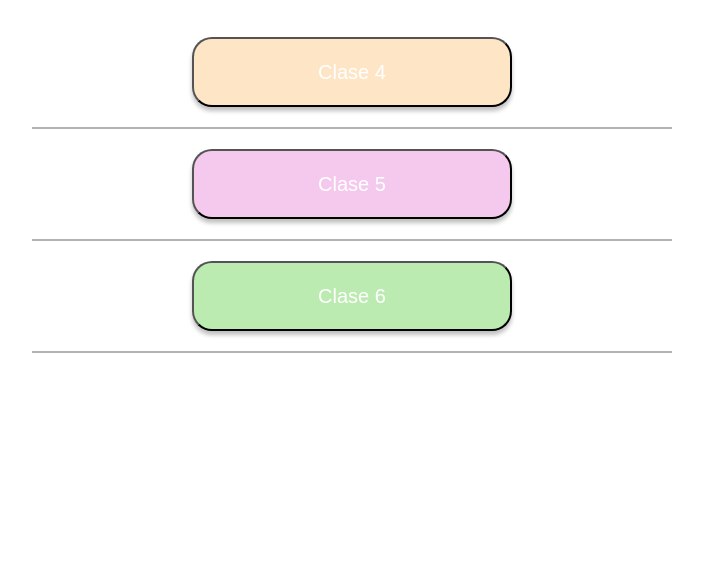
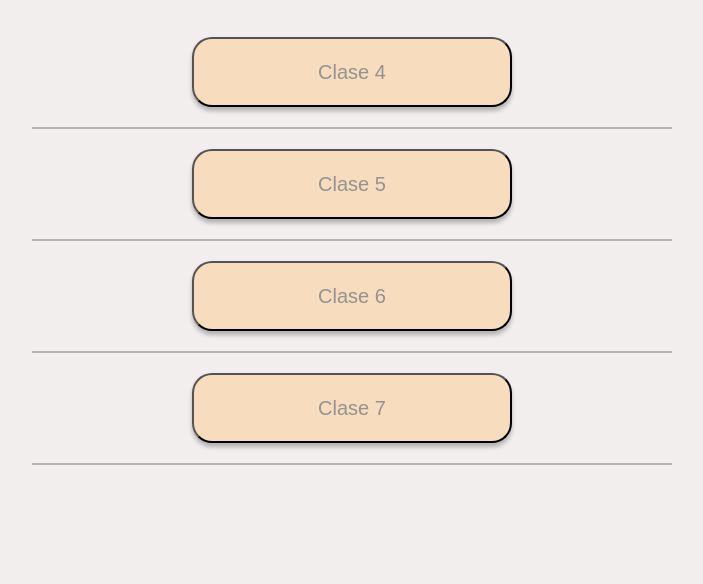
Before and after one commit to martumoser/Certified-Tech-Developer-DH, a plain HTML site: page index.html in a window 1280 px wide. Shown: the part 216-800 px from the top of the page, without its empty margins (288-991 px from the left). Drawn offline with Linux system fonts and the light colour scheme.

Commit message:
Added link clase 7

```diff
--- a/index.html
+++ b/index.html
@@ -41,6 +41,12 @@
           </form>
         </div>
         <hr />
+        <div class="button">
+            <form action="../Certified-Tech-Developer-DH/Clase 7/index.html" target="_blank">
+              <button type="type" name="clase7" id="c6">Clase 7</button>
+            </form>
+          </div>
+        <hr />
       </section>
     </main>
     <footer></footer>
--- a/styles.css
+++ b/styles.css
@@ -1,6 +1,7 @@
 * {
   margin: 0;
   box-sizing: border-box;
+  background: #f2eeee;
 }
 body {
   margin: 0;
@@ -48,17 +49,14 @@ button {
   border-radius: 20px;
   box-shadow: 0px 4px 4px rgba(0, 0, 0, 0.25);
   font-size: 20px;
-  color: white;
+  color: rgb(148, 146, 146);
   cursor: pointer;
 }
-#c4 {
-  background-color: rgb(254, 229, 198);
-}
-#c5 {
-  background-color: rgb(244, 201, 237);
-}
-#c6 {
-  background-color: rgb(187, 235, 177);
+#c4,
+#c5,
+#c6,
+#c7 {
+  background-color: rgb(247, 221, 189);
 }
 
 /*Lineas*/
```
